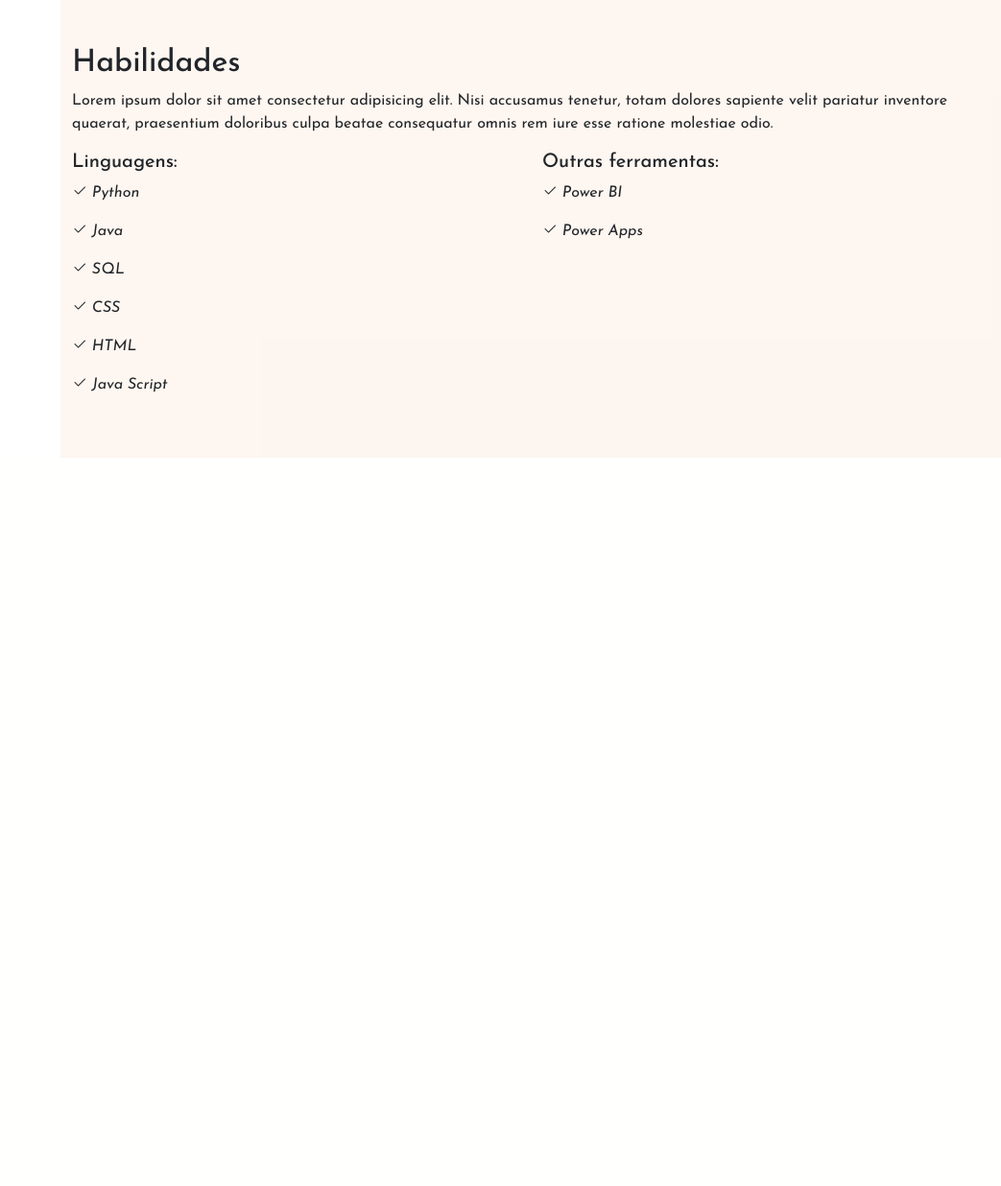
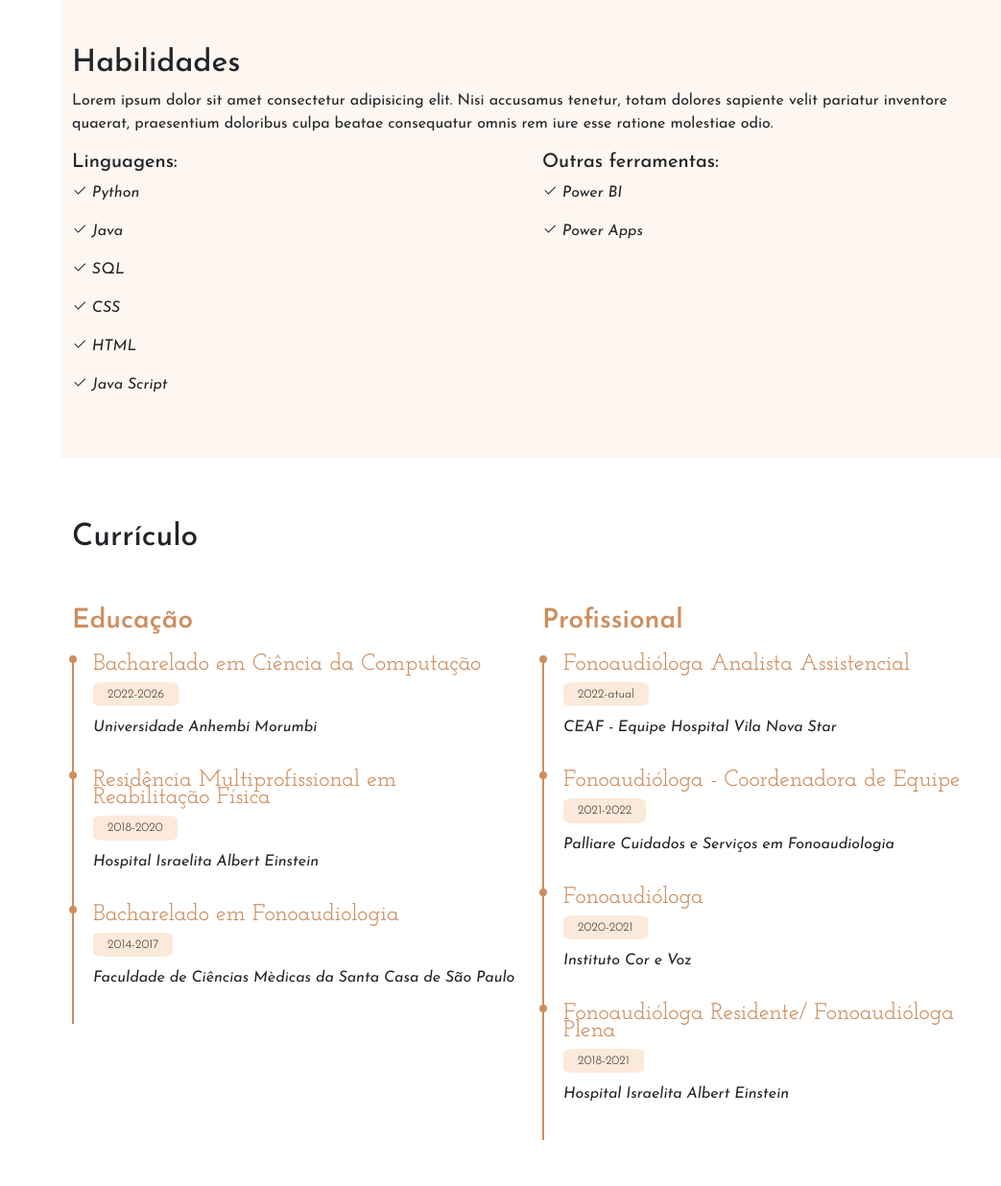
Before and after one commit to nathalietaylor/PortifolioResponsivoWeb, a Flask app: page / in a window 1280 px wide. Shown: the part 1426-2662 px from the top of the page at 96% size, without its empty margins (237-1280 px from the left). Before the commit the page ends 1903 px from the top, so only its background shows below. Run offline with Flask 3, Linux system fonts and the light colour scheme; some libraries are stand-ins or nearby versions.

Commit message:
curriculo finalizado

```diff
--- a/static/style.css
+++ b/static/style.css
@@ -184,3 +184,49 @@ i.menu-mobile {
 .section-bg{
     background-color: #fbe9d965;
 }
+
+.cv .cv-title{
+    font-weight: 600;
+    margin-top: 20px;
+    margin-bottom: 20px;
+    color:#ce8e5e;
+}
+
+.cv .cv-item{
+    padding: 0 0 20px 20px;
+    margin-top: -2px;
+    border-left: 2px solid #ce8e5e;
+    position: relative;
+}
+
+.cv .cv-item h4{
+    line-height: 18px;
+    font-weight: 500;
+    font-family: "Josefin Slab", sans-serif;
+    color: #ce8e5e;
+    margin-bottom: 10px;
+
+}
+
+.cv .cv-item h5{
+    background: #fbe9d9;
+    padding: 5px 15px;
+    font-weight: 350;
+    display: inline-block;
+    margin-bottom: 10px;
+    font-size: 0.8rem;
+    border-radius: 15%;
+}
+
+.cv .cv-item::before {
+    content:"" ;
+    position: absolute;
+    top: 0;
+    left: -5px;
+    width: 8px;
+    height: 8px;
+    border: 2px solid #ce8e5e;
+    background: #ce8e5e;
+    border-radius: 50%;
+
+}
--- a/templates/index.html
+++ b/templates/index.html
@@ -47,13 +47,13 @@
                   <a class="nav-link" href="#habilidades"><i class="bi bi-list-stars"></i>Habilidades</a>
                 </li>
                 <li class="nav-item">
-                    <a class="nav-link" href="#"><i class="bi bi-file-earmark"></i>Currículo</a>
+                    <a class="nav-link" href="#curriculo"><i class="bi bi-file-earmark"></i>Currículo</a>
                   </li>
                   <li class="nav-item">
-                    <a class="nav-link" href="#"><i class="bi bi-collection"></i>Portifólio</a>
+                    <a class="nav-link" href="#portifolio"><i class="bi bi-collection"></i>Portifólio</a>
                   </li>
                   <li class="nav-item">
-                    <a class="nav-link" href="#"><i class="bi bi-envelope"></i>Contato</a>
+                    <a class="nav-link" href="#contato"><i class="bi bi-envelope"></i>Contato</a>
                   </li>
 
               </ul>
@@ -156,6 +156,69 @@
 
         </section>
 
+        <section class="mt-5 cv" id="curriculo">
+            <div class="container pb-5">
+                <h2 class="pt-3 pb-4">Currículo</h2>
+
+                <div class="row">
+                    <div class="col-md-6">
+                        <h3 class="cv-title">Educação</h3>
+
+                        <div class="cv-item">
+                            <h4>Bacharelado em Ciência da Computação</h4>
+                            <h5>2022-2026</h5>
+                            <p><em>Universidade Anhembi Morumbi</em></p>
+                        </div>
+
+                        <div class="cv-item">
+                            <h4>Residência Multiprofissional em Reabilitação Física </h4>
+                            <h5>2018-2020</h5>
+                            <p><em>Hospital Israelita Albert Einstein</em></p>
+                        </div>
+
+                        <div class="cv-item">
+                            <h4>Bacharelado em Fonoaudiologia </h4>
+                            <h5>2014-2017</h5>
+                            <p><em>Faculdade de Ciências Mèdicas da Santa Casa de São Paulo</em></p>
+                        </div>
+
+
+                    </div>
+
+                    <div class="col-md-6">
+                        <h3 class="cv-title">Profissional</h3>
+
+                        <div class="cv-item">
+                            <h4> Fonoaudióloga Analista Assistencial </h4>
+                            <h5>2022-atual</h5>
+                            <p><em> CEAF - Equipe Hospital Vila Nova Star </em></p>
+                        </div>
+
+                        <div class="cv-item">
+                            <h4> Fonoaudióloga - Coordenadora de Equipe </h4>
+                            <h5>2021-2022</h5>
+                            <p><em> Palliare Cuidados e Serviços em Fonoaudiologia </em></p>
+                        </div>
+
+                        <div class="cv-item">
+                            <h4> Fonoaudióloga </h4>
+                            <h5>2020-2021</h5>
+                            <p><em> Instituto Cor e Voz </em></p>
+                        </div>
+
+                        <div class="cv-item">
+                            <h4> Fonoaudióloga Residente/ Fonoaudióloga Plena</h4>
+                            <h5>2018-2021</h5>
+                            <p><em>Hospital Israelita Albert Einstein</em></p>
+                        </div>
+
+                    </div>
+                </div>
+
+            </div>
+
+        </section>
+
     </main>
 
 
```
